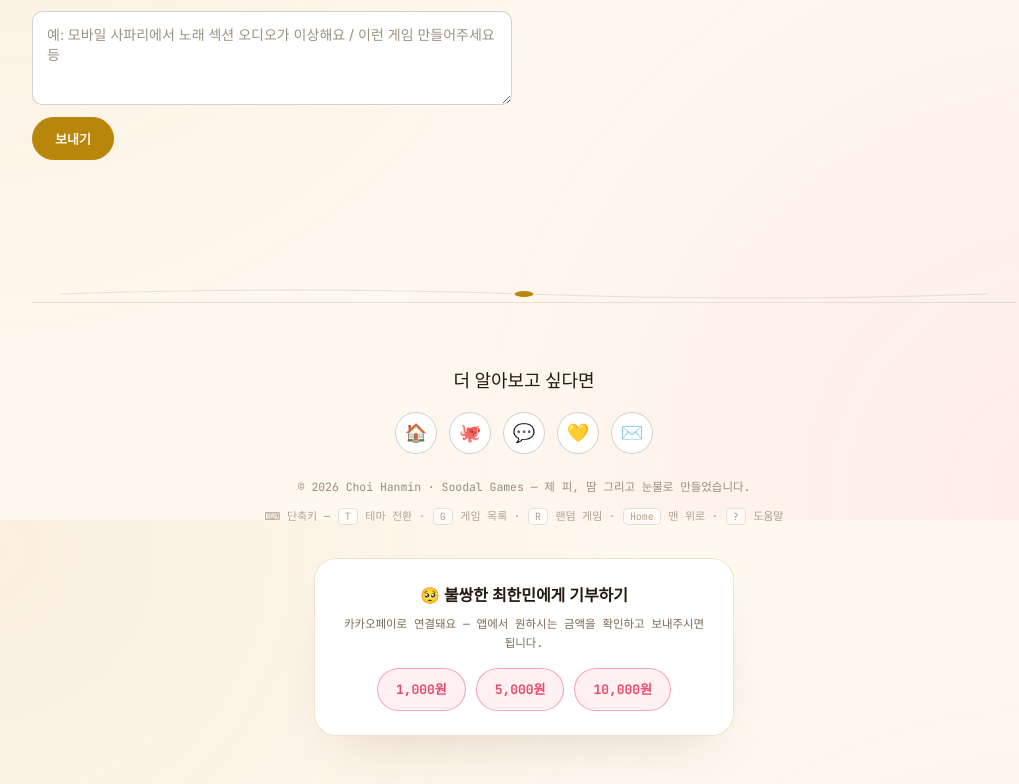
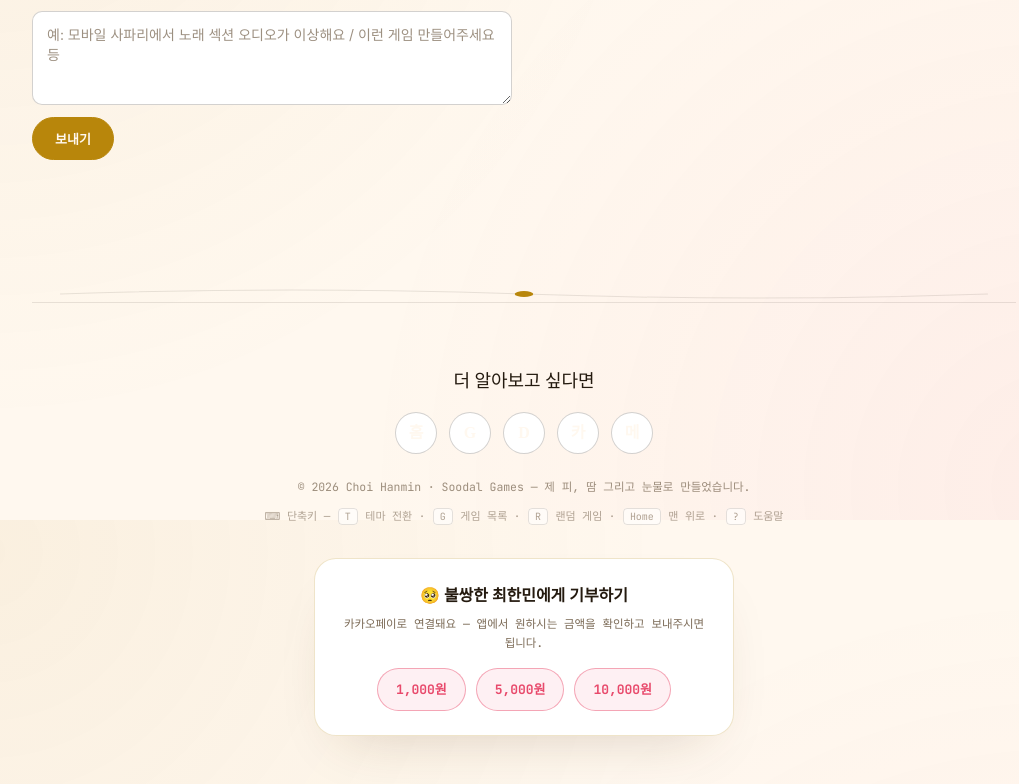
Before and after one commit to ChoeHanMin/soodalgames-website, a plain HTML site: page index.html in a window 1280 px wide. Shown: the part 7480-8264 px from the top of the page, without its empty margins (116-1135 px from the left). Drawn offline with Linux system fonts and the light colour scheme; no server answers; a web font is replaced by a local one.

Commit message:
푸터 아이콘: 이모지 대신 한 글자 모노그램으로 교체
- 이모지(🏠🐙💬💛✉️) 대신 서비스명 첫 글자를 원형 버튼에 표시
  (한국어: 홈/G/D/카/메, 영어: H/G/D/K/E)
- .link-icon에 serif 폰트/굵기를 적용해 의도된 모노그램처럼 보이도록 조정
- hover/focus 시 글자 색도 앰버로 변하도록 보강
- 기존 링크 대상, 툴팁, 원형 버튼 레이아웃은 그대로 유지

Co-Authored-By: Claude Sonnet 5 <noreply@anthropic.com>
Claude-Session: https://claude.ai/code/session_01QsT1HboZ1Vgf6udTn3B7yb

```diff
--- a/index.html
+++ b/index.html
@@ -700,11 +700,12 @@
   .link-icon{
     position:relative; display:flex; align-items:center; justify-content:center;
     width:42px; height:42px; border-radius:50%; border:1px solid var(--line-strong);
-    background:var(--ink-2); font-size:18px; line-height:1;
-    transition:border-color .2s, transform .2s var(--ease), background .2s var(--ease);
+    background:var(--ink-2); font-family:var(--serif); font-size:16px; font-weight:600;
+    line-height:1; color:var(--ink); letter-spacing:0;
+    transition:border-color .2s, transform .2s var(--ease), background .2s var(--ease), color .2s var(--ease);
   }
   .link-icon:hover, .link-icon:focus-visible{
-    border-color:var(--amber); background:rgba(var(--amber-rgb),0.1); transform:translateY(-2px);
+    border-color:var(--amber); background:rgba(var(--amber-rgb),0.1); color:var(--amber); transform:translateY(-2px);
   }
   .link-icon-tip{
     position:absolute; bottom:calc(100% + 8px); left:50%; transform:translateX(-50%);
@@ -1315,20 +1316,20 @@
     <div class="footer-title">더 알아보고 싶다면</div>
     <div class="links-icons">
       <a class="link-icon" href="https://www.choihanmin.com/" rel="noopener" aria-label="최한민 개인 홈페이지">
-        <span aria-hidden="true">🏠</span><span class="link-icon-tip">개인 홈페이지</span>
+        <span aria-hidden="true">홈</span><span class="link-icon-tip">개인 홈페이지</span>
       </a>
       <a class="link-icon" href="https://github.com/ChoeHanMin" target="_blank" rel="noopener" aria-label="GitHub">
-        <span aria-hidden="true">🐙</span><span class="link-icon-tip">GitHub</span>
+        <span aria-hidden="true">G</span><span class="link-icon-tip">GitHub</span>
       </a>
       <a class="link-icon discord-link" href="https://discord.gg/RX9E9hNTt" target="_blank" rel="noopener" aria-label="Discord 참여하기">
-        <span aria-hidden="true">💬</span><span class="link-icon-tip">Discord</span>
+        <span aria-hidden="true">D</span><span class="link-icon-tip">Discord</span>
       </a>
       <a class="link-icon" href="https://open.kakao.com/me/soodalgames" target="_blank" rel="noopener" aria-label="카카오톡 공식 오픈 프로필">
-        <span aria-hidden="true">💛</span><span class="link-icon-tip">카카오톡</span>
+        <span aria-hidden="true">카</span><span class="link-icon-tip">카카오톡</span>
       </a>
       <span class="email-copy-wrap">
         <a class="link-icon" href="mailto:rokafhanmin@gmail.com" id="footerEmail" title="rokafhanmin@gmail.com — 클릭해서 복사" aria-label="이메일 rokafhanmin@gmail.com, 클릭해서 복사">
-          <span aria-hidden="true">✉️</span>
+          <span aria-hidden="true">메</span>
         </a>
         <span class="copy-feedback" id="emailCopyFeedback">복사됨 ✓</span>
       </span>
```
Also changed, not shown: en/index.html (+9 -8 lines).
